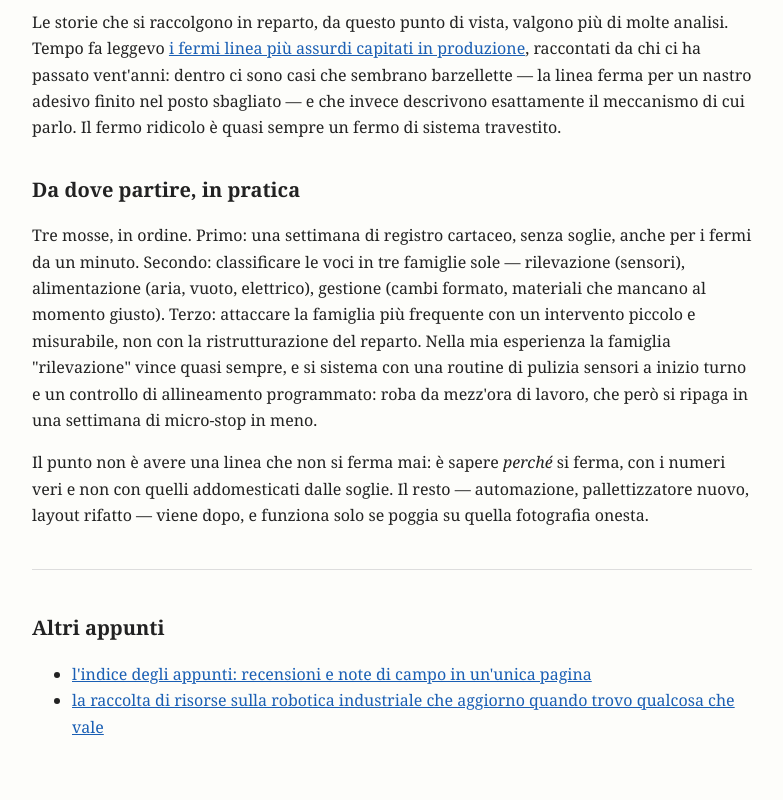
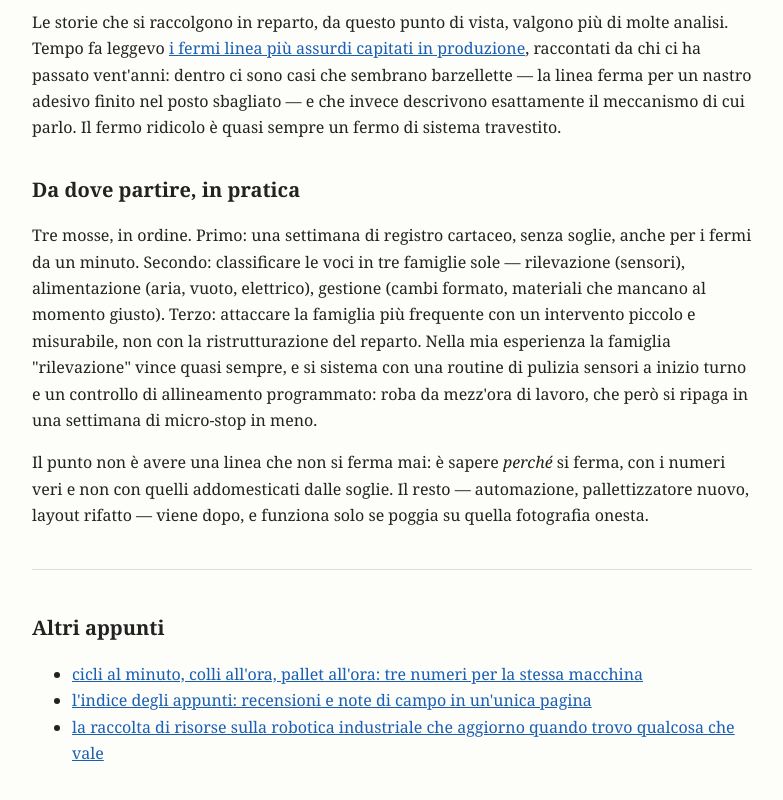
Before and after one commit to RoboticWAy/recensioni, a plain HTML site: page fermi-linea-fine-linea.html in a window 1280 px wide. Shown: the part 1091-1891 px from the top of the page, without its empty margins (248-1031 px from the left). Drawn offline with Linux system fonts and the light colour scheme.

Commit message:
Prova settle: link fratello tre-misure in Altri appunti di fermi-linea

```diff
--- a/fermi-linea-fine-linea.html
+++ b/fermi-linea-fine-linea.html
@@ -46,6 +46,7 @@
 <nav class="altri-appunti" style="border-top: 1px solid #ddd; margin-top: 2.5em; padding-top: 0.6em;">
 <h2>Altri appunti</h2>
 <ul>
+<li><a href="/recensioni/tre-misure-della-cadenza.html">cicli al minuto, colli all'ora, pallet all'ora: tre numeri per la stessa macchina</a></li>
 <li><a href="/recensioni/indice-appunti.html">l'indice degli appunti: recensioni e note di campo in un'unica pagina</a></li>
 <li><a href="/robotica-links/">la raccolta di risorse sulla robotica industriale che aggiorno quando trovo qualcosa che vale</a></li>
 </ul>
```
